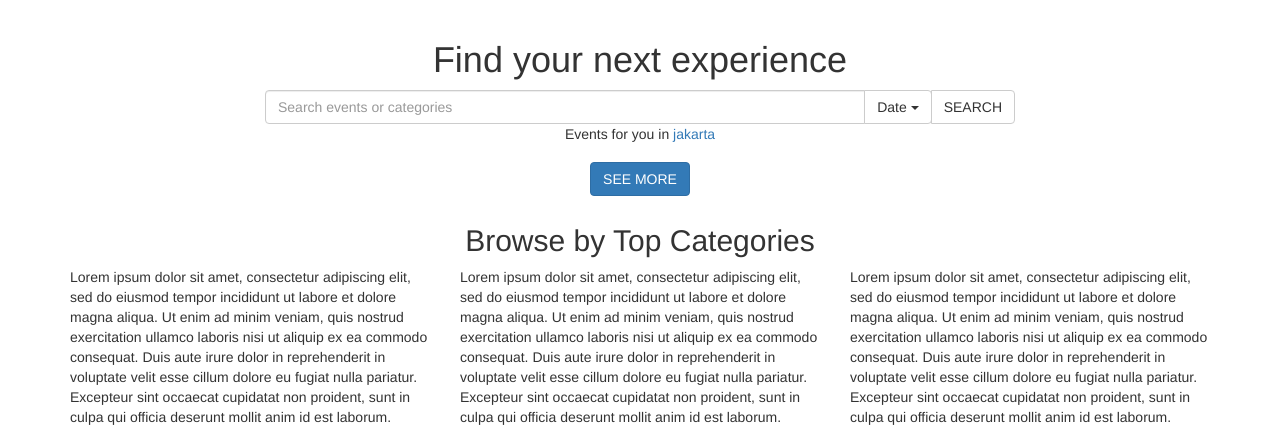
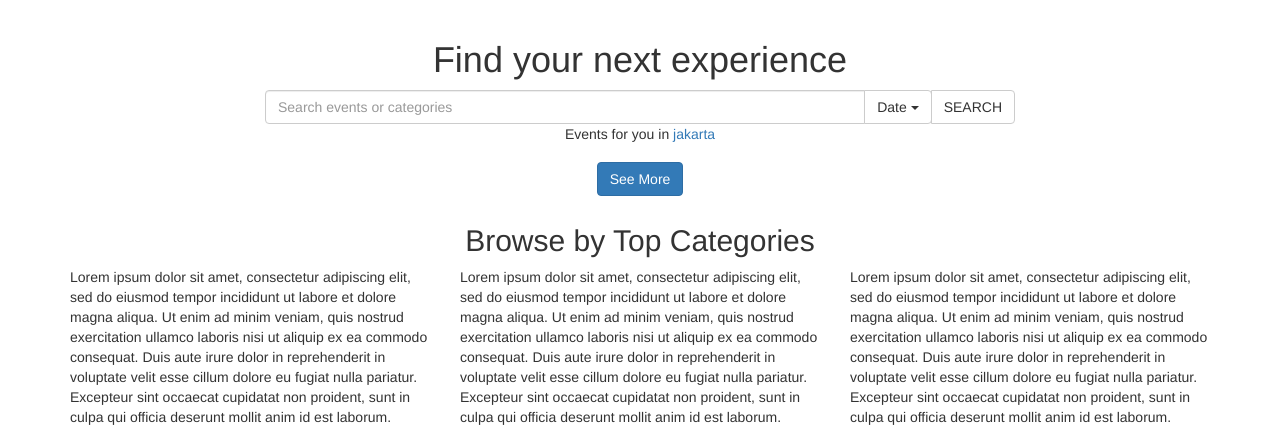
Before and after one commit to vitorizkiimanda/GoEvent, a PHP site: page /GoEvent/ in a window 1280 px wide. Shown: the part 52-481 px from the top of the page. Run offline with PHP 8.4, Linux system fonts and the light colour scheme; data that the repository does not hold is empty.

Commit message:
index.php fix banget

```diff
--- a/index.php
+++ b/index.php
@@ -129,11 +129,9 @@
   </div>
 
   <!-- button see more -->
-  <form method="post" action="./pages/backend/home.php">
-    <div class="container text-center">
-      <button type="submit" class="btn btn-primary navbar-btn" name="see_more">SEE MORE</button>
-    </div>
-  </form>
+  <div class="container text-center">
+    <a href="pages/browse_event/" class="btn btn-primary navbar-btn">See More</a>
+  </div>
 
   <!-- browse by kategories -->
   <div class="container">
```
